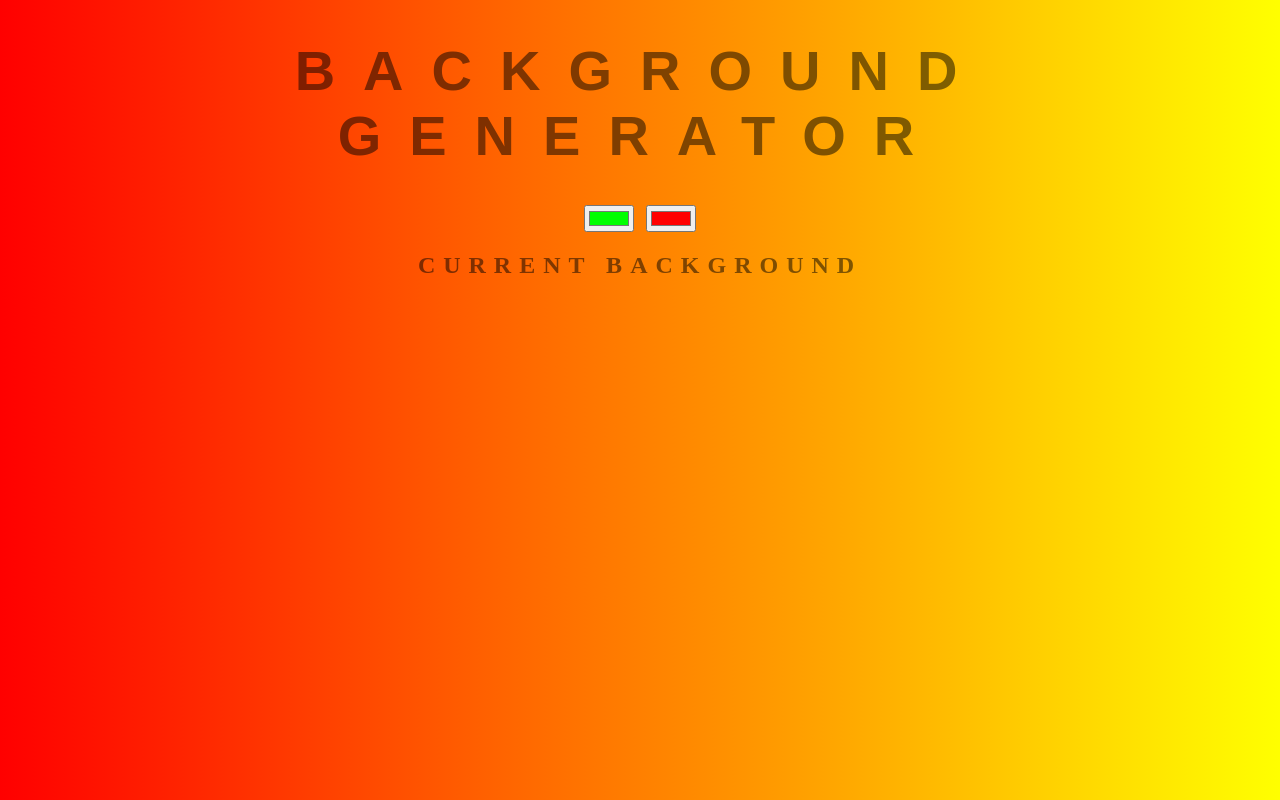
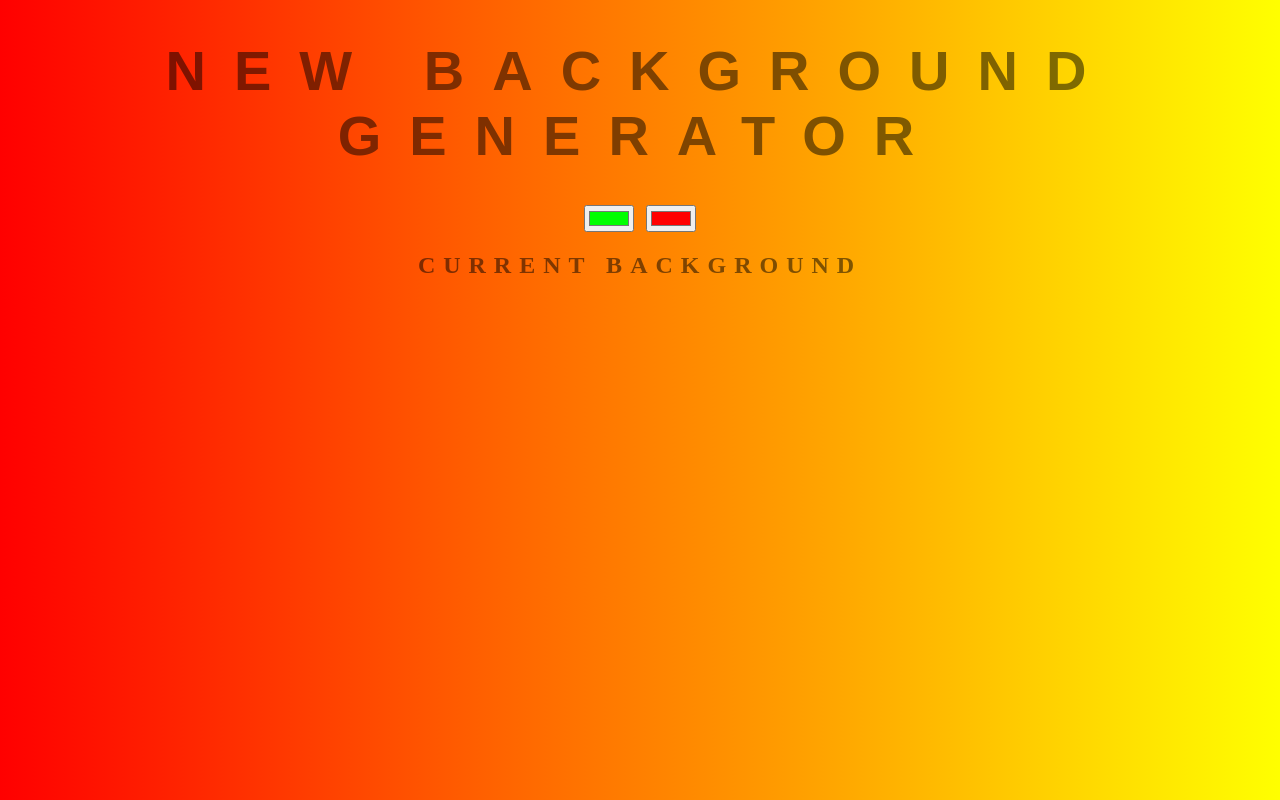
Before and after one commit to samwijayag/background-color-generator, a plain HTML site: page index.html in a window 1280 px wide. Drawn offline with Linux system fonts and the light colour scheme.

Commit message:
title change

```diff
--- a/index.html
+++ b/index.html
@@ -6,7 +6,7 @@
 </head>
 <body id="gradient">
 
-	<h1>Background Generator</h1>
+	<h1>new Background Generator</h1>
 	<input class="color1" type="color" name="color1" value="#00ff00">
 	<input class="color2" type="color" name="color2" value="#ff0000">
 	<h2>Current Background</h2>
```
